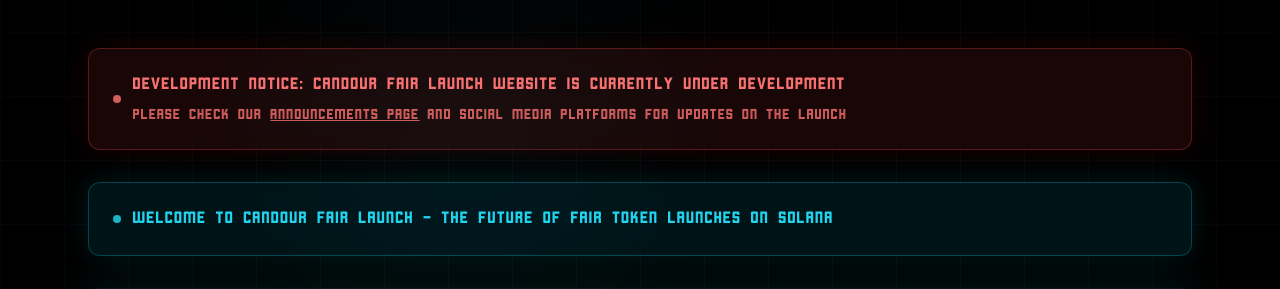
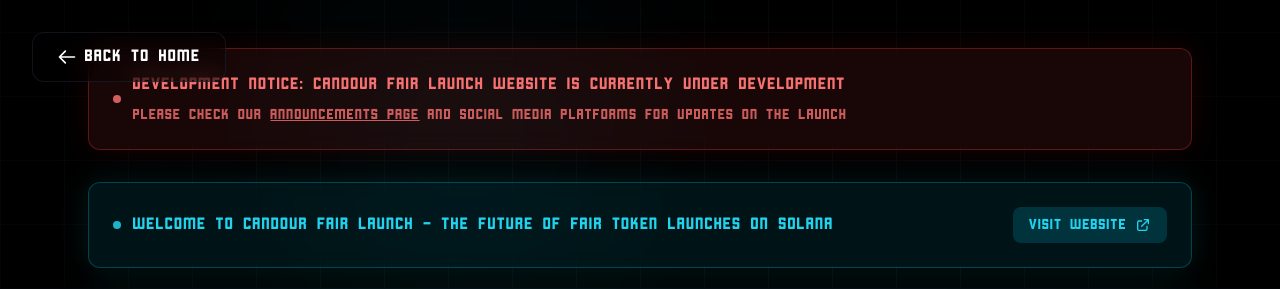
Before and after one commit to OrcaMonsta/orcamonsta1, a Next.js app: page /candour in a window 1280 px wide. Shown: the top 289 px of the page. Built offline with nearby package versions, Linux system fonts and the light colour scheme.

Commit message:
Fix Link component in Candour page:    - Add Next.js Link import    - Fix Back to Home button functionality    - Maintain consistent styling    - Preserve navigation structure

```diff
--- a/app/candour/page.tsx
+++ b/app/candour/page.tsx
@@ -3,6 +3,7 @@
 import React from 'react'
 import localFont from 'next/font/local'
 import { motion } from 'framer-motion'
+import Link from 'next/link'
 
 const cornerstone = localFont({
   src: '../../public/cornerstone.ttf',
@@ -26,6 +27,29 @@ const Candour = () => {
         <div className="absolute top-0 left-1/4 w-72 h-72 bg-cyan-500/10 rounded-full blur-[128px] animate-pulse"></div>
         <div className="absolute bottom-0 right-1/4 w-72 h-72 bg-green-500/10 rounded-full blur-[128px] animate-pulse delay-700"></div>
       </div>
+
+      {/* Back to Home Button */}
+      <Link
+        href="/page.tsx"
+        className="absolute top-8 left-8 z-30 px-6 py-3 backdrop-blur-md bg-black/30 rounded-xl
+          border border-gray-800/50 hover:shadow-[0_0_30px_rgba(0,255,255,0.15)]
+          transition-all duration-300 flex items-center gap-2"
+      >
+        <svg
+          className="w-5 h-5"
+          fill="none"
+          stroke="currentColor"
+          viewBox="0 0 24 24"
+        >
+          <path
+            strokeLinecap="round"
+            strokeLinejoin="round"
+            strokeWidth={2}
+            d="M10 19l-7-7m0 0l7-7m-7 7h18"
+          />
+        </svg>
+        <span>Back to Home</span>
+      </Link>
 
       {/* Content Container */}
       <div className="relative z-10 max-w-6xl mx-auto px-6 py-12">
@@ -52,13 +76,14 @@ const Candour = () => {
           </div>
         </motion.div>
 
-        {/* Welcome banner */}
+        {/* Welcome banner with direct link */}
         <motion.div
           initial={{ opacity: 0, y: -20 }}
           animate={{ opacity: 1, y: 0 }}
           className="backdrop-blur-md bg-cyan-500/10 rounded-xl p-6 border border-cyan-500/30
             shadow-[0_0_30px_rgba(0,255,255,0.1)] mb-8"
         >
+          <div className="flex items-center justify-between gap-3">
             <div className="flex items-center gap-3">
               <div className="flex-shrink-0">
                 <div className="w-2 h-2 bg-cyan-400 rounded-full animate-pulse" />
@@ -66,6 +91,29 @@ const Candour = () => {
               <p className={`${cornerstone.className} text-cyan-400`}>
                 WELCOME TO CANDOUR FAIR LAUNCH - THE FUTURE OF FAIR TOKEN LAUNCHES ON SOLANA
               </p>
+            </div>
+            <a
+              href="https://www.candorlaunch.fun/"
+              target="_blank"
+              rel="noopener noreferrer"
+              className="px-4 py-2 bg-cyan-500/20 text-cyan-400 rounded-lg hover:bg-cyan-500/30
+                transition-all duration-300 text-sm flex items-center gap-2"
+            >
+              Visit Website
+              <svg
+                className="w-4 h-4"
+                fill="none"
+                stroke="currentColor"
+                viewBox="0 0 24 24"
+              >
+                <path
+                  strokeLinecap="round"
+                  strokeLinejoin="round"
+                  strokeWidth={2}
+                  d="M10 6H6a2 2 0 00-2 2v10a2 2 0 002 2h10a2 2 0 002-2v-4M14 4h6m0 0v6m0-6L10 14"
+                />
+              </svg>
+            </a>
           </div>
         </motion.div>
 
```
Lines whose indentation alone changed are shown as unchanged.
